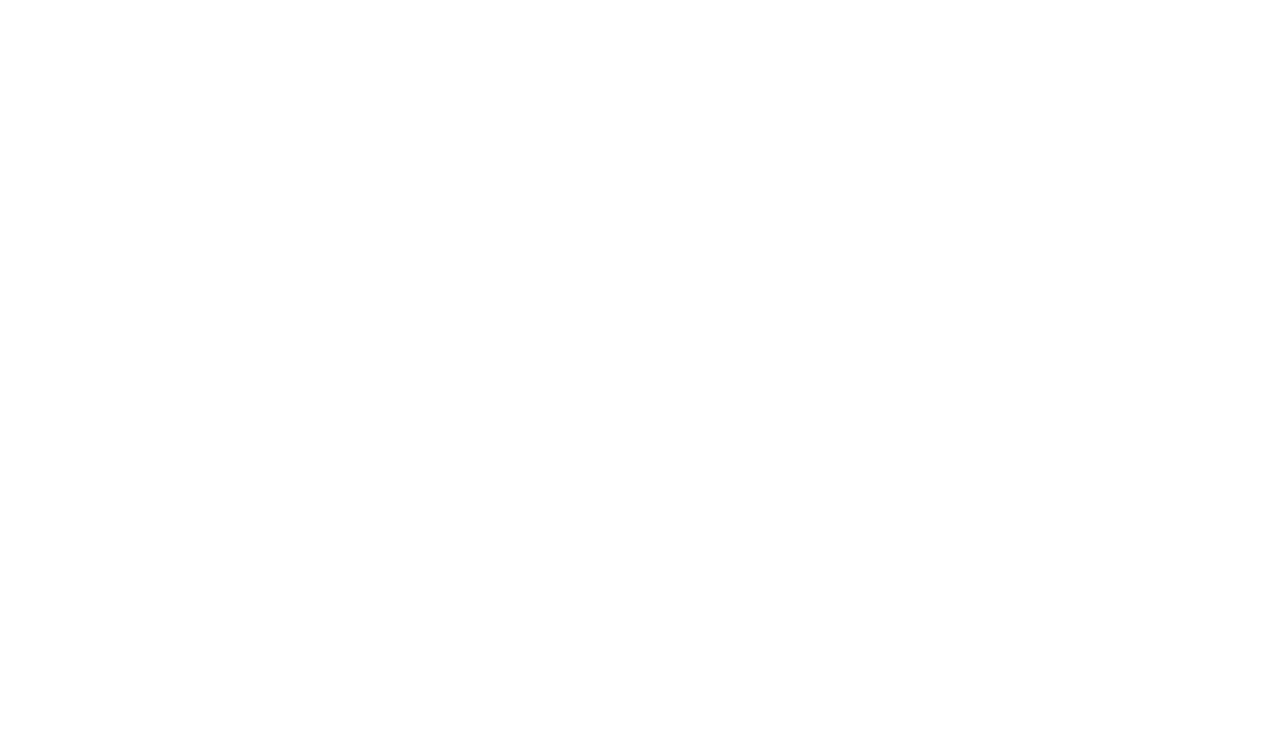
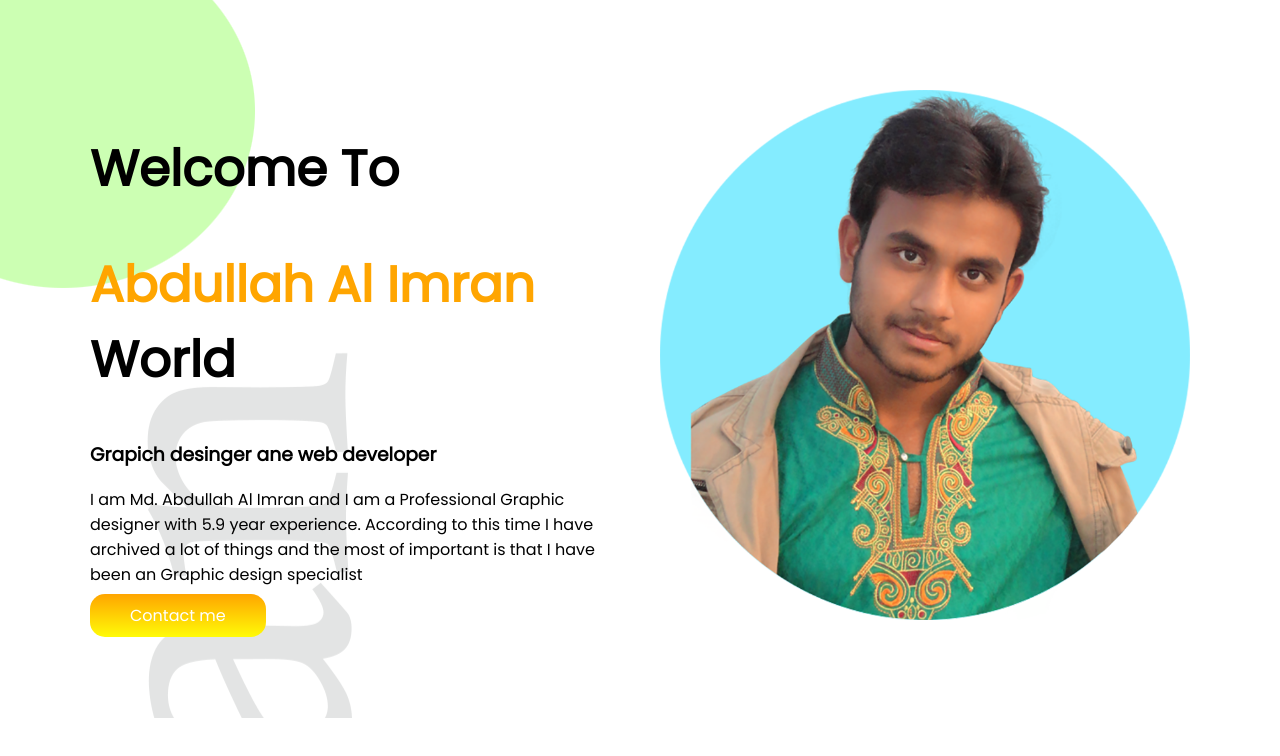
Before and after one commit to Abdullah-Al-Imran7/Developer-portfolio, a plain HTML site: page index.html in a window 1280 px wide. Drawn offline with Linux system fonts and the light colour scheme.

Commit message:
top-banner added

```diff
--- a/index.html
+++ b/index.html
@@ -6,11 +6,30 @@
     <meta http-equiv="X-UA-Compatible" content="IE=edge">
     <meta name="viewport" content="width=device-width, initial-scale=1.0">
     <title>Abdullah Al Imran portfolio</title>
+    <link rel="preconnect" href="https://fonts.googleapis.com">
+    <link rel="preconnect" href="https://fonts.gstatic.com" crossorigin>
+    <link href="https://fonts.googleapis.com/css2?family=Poppins&display=swap" rel="stylesheet">
     <link rel="stylesheet" href="style.css">
 </head>
 
 <body>
-
+    <section class="top-banner">
+        <div class="half-width">
+            <h1>Welcome To</h1>
+            <h1><span class="orange-color">Abdullah Al Imran</span> World</h1>
+            <h3>Grapich desinger ane web developer</h3>
+            <p>I am Md. Abdullah Al Imran and I am a Professional Graphic designer with 5.9 year experience. According
+                to
+                this time
+                I have archived a lot of things and the most of important is that I have been an Graphic design
+                specialist
+            </p>
+            <a class="link-button" target="_blank" href="https://www.linkedin.com/in/abdullah-al-imran-bb6a80222/">
+                Contact me</a>
+        </div>
+        <div class="half-width"><img src="image/imran 800.png" alt="">
+        </div>
+    </section>
 </body>
 
 </html>
--- a/style.css
+++ b/style.css
@@ -0,0 +1,40 @@
+body {
+    font-family: 'Poppins', sans-serif;
+    margin: 0px;
+}
+
+h1 {
+    font-size: 50px;
+}
+
+.orange-color {
+    color: orange;
+}
+
+section {
+    display: flex;
+    padding: 70px;
+}
+
+.half-width {
+    width: 50%;
+    padding-left: 50%;
+    padding: 20px;
+}
+
+.half-width img {
+    width: 100%;
+}
+
+.link-button {
+    text-decoration: none;
+    color: rgb(255, 255, 255);
+    background-image: linear-gradient(orange, rgb(255, 251, 8));
+    padding: 10px 40px;
+    border-radius: 15px;
+}
+
+.top-banner {
+    background-repeat: no-repeat;
+    background-image: url(/image/top-\ banner.png)
+}
```
Also changed, not shown: image/imran 800.png (added), image/top- banner.png (added).
